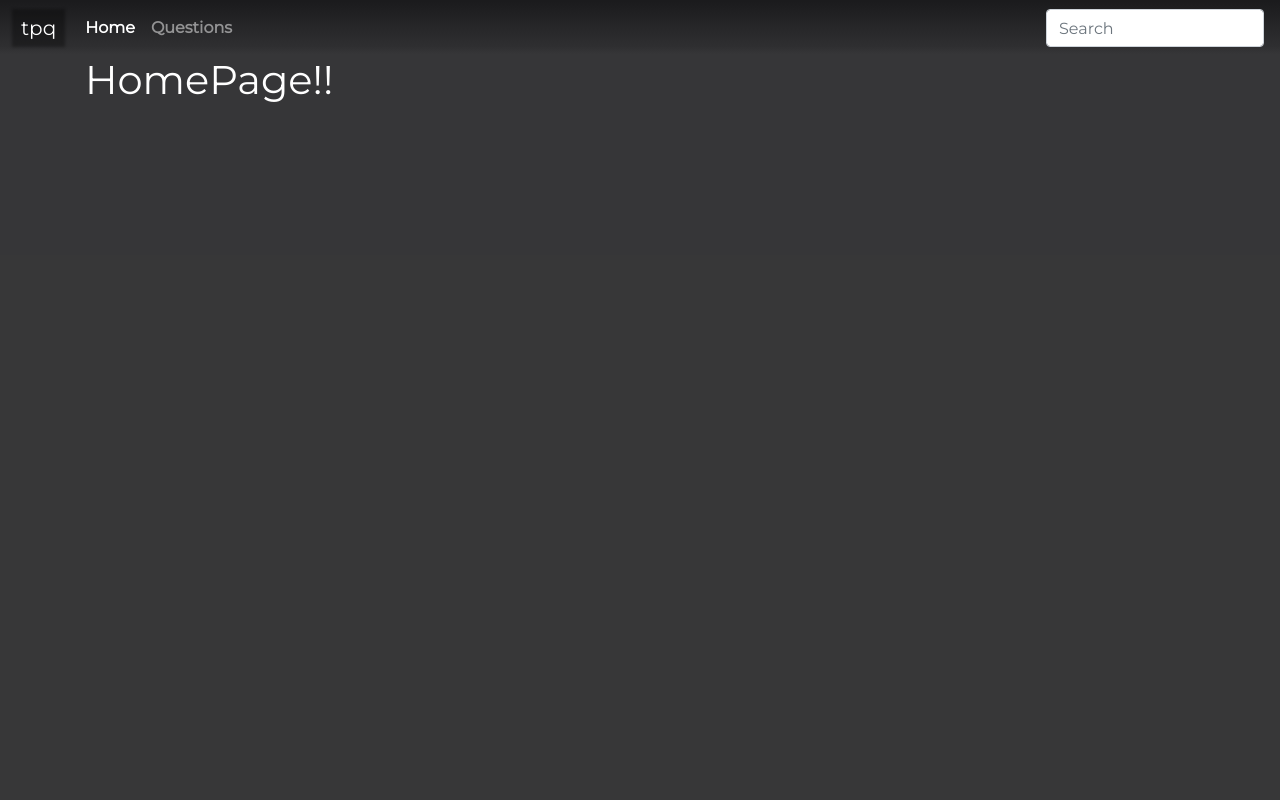
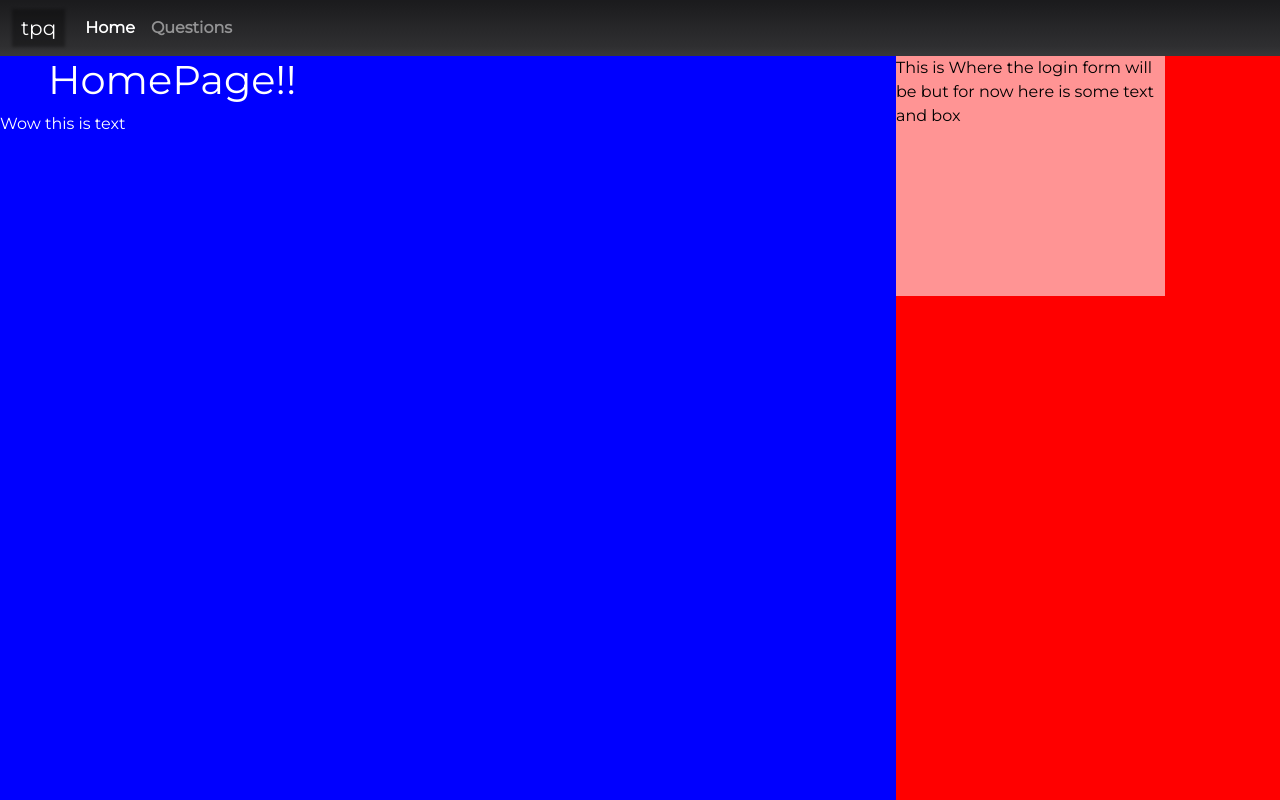
Before and after one commit to jedgodsey/thought-provoking-questions, a React (Create React App) app: page / in a window 1280 px wide. Built offline with nearby package versions, Linux system fonts and the light colour scheme.

Commit message:
added more questions pages

```diff
--- a/src/App.css
+++ b/src/App.css
@@ -11,6 +11,8 @@
 
 *{
     font-family: var(--base-font);
+    padding: 0;
+    margin: 0;
 }
 
 .site{
@@ -19,10 +21,13 @@
     color: #FFFFFF;
     height: 100vh;
     width: 100vw;
+    overflow: hidden;
 }
 
 /************************ Navbar Styling *************************/
 #siteNav{
+    /* position: absolute;
+    width: 100%; */
     background: linear-gradient(#1B1B1D 3.36%, rgba(27, 27, 29, 0.494792) 56.8%, rgba(27, 27, 29, 0.271532) 83.04%, rgba(27, 27, 29, 0) 96.64%);
 }
 
@@ -50,7 +55,8 @@
 .community-questions .container button{
     margin: 0px 10px;
 }
-.community-questions .card{
+.card{
+/* .community-questions .card{   THIS IS THE CORRECT ONE CHANGED FOR DEBUGING PURPOSES*/
     display: flex;
     justify-content: center;
     text-align: center;
@@ -64,3 +70,24 @@
 }
 
 /************************ Home Page Styling *************************/
+.homepage{
+    display: flex;
+    height: 100%;
+    overflow: hidden;
+    z-index: -2;
+}
+.homepage-left{
+    width: 70%;
+    background-color: blue;
+}
+.homepage-right{
+    width: 30%;
+    background-color: red;
+}
+.loginFrom{
+    /* display: inline; */
+    background-color: #ffffff94;
+    color: black;
+    height: 30vh;
+    width: 70%;
+}
--- /dev/null
+++ b/src/components/Categories.js
@@ -0,0 +1,13 @@
+import React, {useState} from 'react';
+
+const Categories = (props) => {
+    const [category, setCategory] = useState(props.category ||"Ethical");
+
+    return (
+        <div className = "card">
+            <h2>{category}</h2>
+        </div>
+    );
+}
+
+export default Categories;
--- /dev/null
+++ b/src/components/LogInForm.js
@@ -0,0 +1,11 @@
+import React from 'react';
+
+const LogInForm = () => {
+    return (
+        <div className= "loginFrom">
+            This is Where the login form will be but for now here is some text and box
+        </div>
+    );
+}
+
+export default LogInForm;
--- a/src/components/Navbar.js
+++ b/src/components/Navbar.js
@@ -13,16 +13,12 @@ class Navbar extends Component {
                 <div className="collapse navbar-collapse" id="navbarsExample04">
                     <ul className="navbar-nav mr-auto">
                         <li className="nav-item active">
-                            <Link to="/" className="nav-link font-weight-bolder" >Home <span className="sr-only">(current)</span></Link>
+                            <Link to="/" className="nav-link font-weight-bolder">Home <span className="sr-only">(current)</span></Link>
                         </li>
                         <li className="nav-item">
                             <Link to="/questions" className="nav-link font-weight-bolder">Questions</Link>
                         </li>
                     </ul>
-
-                    <form className="form-inline my-2 my-md-0">
-                    <input className="form-control" type="text" placeholder="Search"/>
-                    </form>
                 </div>
             </nav>
         );
--- a/src/config/routes.js
+++ b/src/config/routes.js
@@ -3,11 +3,15 @@ import {Switch, Route} from 'react-router-dom';
 import HomePage from '../pages/HomePage';
 import AllQuestions from '../pages/questions/AllQuestions';
 import AddQuestion from '../pages/questions/AddQuestion';
+import QuestionCategory from '../pages/questions/QuestionCategory';
+import ShowQuestion from '../pages/questions/ShowQuestion';
 
 
 export default (
     <Switch>
+        <Route path = '/questions/:category/:questionid' component = {ShowQuestion}/>
         <Route path = '/questions/add' component = {AddQuestion}/>
+        <Route path = '/questions/:category' component = {QuestionCategory}/>
         <Route path = '/questions' component = {AllQuestions}/>
         <Route path = '/' component = {HomePage}/>
     </Switch>
--- a/src/pages/HomePage.js
+++ b/src/pages/HomePage.js
@@ -1,12 +1,24 @@
 import React, { Component } from 'react';
+import LogInForm from '../components/LogInForm';
 
 class HomePage extends Component {
     render() {
         return (
-            <main className="homepage container">
-                <h1>
-                    HomePage!!
-                </h1>
+            <main className="homepage">
+
+                <div className = "homepage-left">
+                    <h1 className = "ml-5">
+                        HomePage!!
+                    </h1>
+                    <p>
+                        Wow this is text
+                    </p>
+                </div>
+
+                <div className = "homepage-right">
+                    <LogInForm/>
+                </div>
+
             </main>
         );
     }
--- a/src/pages/questions/AllQuestions.js
+++ b/src/pages/questions/AllQuestions.js
@@ -1,9 +1,17 @@
 import React, {useState} from 'react';
-import Question from '../../components/Questions';
+import Question from '../../components/Question';
 import { Link } from 'react-router-dom';
+import Categories from '../../components/Categories';
 
 
 function AllQuestions(props){
+    const [categories, setCategories] = useState([
+        <Link to="/questions/ethical"><Categories/></Link>,
+        <Link to="/questions/polls"><Categories category = "Polls"/></Link>,
+    ]);
+
+    console.log(props)
+
     return (
         <main className = "community-questions">
 
@@ -12,19 +20,12 @@ function AllQuestions(props){
                 <div className = "filter_add_buttons">
                     <button type="button" className="btn btn-light">Filter</button>
                     <Link to="/questions/add"><button type="button" className="btn btn-primary">Add "?"</button></Link>
-
                 </div>
             </div>
 
             <div className= "allQuestions">
-                <Question/>
-                <Question question = "Is anything even Real??"/>
-                <Question question = "What are Some of the results of quarantine ??"/>
-                <Question question = "How is that some are able to eat as much as they can while others cannot even taste food!??"/>
-                <Question/>
-                <Question/>
-                <Question/>
-                <Question/>
+                {categories}
+                {Question}
             </div>
         </main>
     );
--- /dev/null
+++ b/src/pages/questions/QuestionCategory.js
@@ -0,0 +1,43 @@
+import React , {useState} from 'react';
+import Question from '../../components/Question';
+import { Link } from 'react-router-dom';
+
+
+const capitalize = (s) => {
+    if (typeof s !== 'string') return ''
+    return s.charAt(0).toUpperCase() + s.slice(1)
+}
+
+const QuestionCategory = (props) => {
+    const [category, setCategory] = useState(capitalize(props.match.url.split("/")[2]));
+    const [questions, setQuestions] = useState([
+        <Link to={`/questions/${category}/sah23453hfs34`}><Question/></Link>,//this should only be temporary, all data should be loaded from api
+    ]);
+
+
+    return (
+        <main>
+            <h1>
+                Welcome the Category {category}
+            </h1>
+
+            <p>
+                This is where i would make an api i call to the database/api i made.
+            </p>
+
+            <div>
+                {questions}
+                <Question category = {category}/>
+                {/* <Question question = "Is anything even Real??"/>
+                <Question question = "What are Some of the results of quarantine ??"/>
+                <Question question = "How is that some are able to eat as much as they can while others cannot even taste food!??"/>
+                <Question/>
+                <Question/>
+                <Question/>
+                <Question/> */}
+            </div>
+        </main>
+    );
+}
+
+export default QuestionCategory;
--- /dev/null
+++ b/src/pages/questions/ShowQuestion.js
@@ -0,0 +1,18 @@
+import React, {useState} from 'react';
+
+const capitalize = (s) => {
+    if (typeof s !== 'string') return ''
+    return s.charAt(0).toUpperCase() + s.slice(1)
+}
+
+const ShowQuestion = (props) => {
+    const [category, setCategory] = useState(capitalize(props.match.url.split("/")[2]));
+
+    return (
+        <div>
+            This is your question about {category}
+        </div>
+    );
+}
+
+export default ShowQuestion;
```
Also changed, not shown: src/components/Question.js (renamed from src/components/Questions.js).
